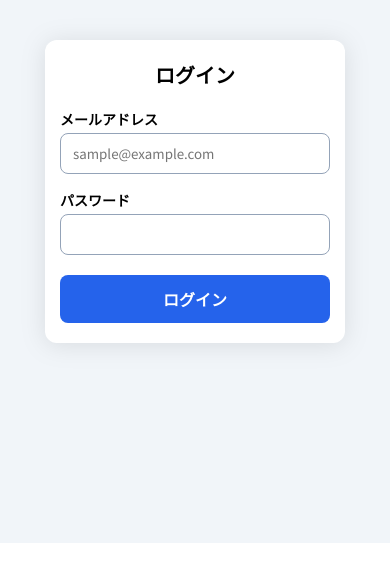
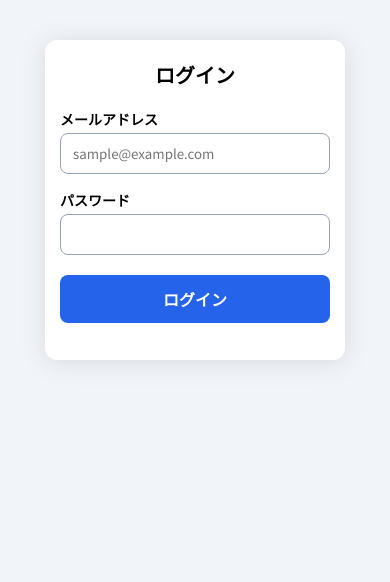
Before and after one commit to yk884/coding-test-app, a React (Create React App) app: page / in a window 390 px wide. Shown: the top 582 px of the page. Built offline with nearby package versions, Linux system fonts and the light colour scheme.

Commit message:
fix Login.scss

```diff
--- a/src/App.scss
+++ b/src/App.scss
@@ -1,7 +1,6 @@
-@import url('https://fonts.googleapis.com/css2?family=Noto+Sans+JP:wght@400;700;900&display=swap');
+@import url("https://fonts.googleapis.com/css2?family=Noto+Sans+JP:wght@400;700;900&display=swap");
 
-
-*{
+* {
   margin: 0;
   padding: 0;
   font-family: "Noto Sans JP", sans-serif;
--- a/src/components/Login.scss
+++ b/src/components/Login.scss
@@ -7,12 +7,13 @@
   padding-bottom: 200px;
   display: flex;
   justify-content: center;
+  min-height: 100vh;
 }
-
 .loginForm {
   background-color: #fff;
   padding: 40px 80px;
   width: 480px;
+  height: 410px;
   display: flex;
   flex-direction: column;
   border-radius: 12px;
@@ -68,6 +69,7 @@
   .loginForm {
     width: 300px;
     padding: 20px 15px;
+    height: 320px;
     .inputTitle {
       margin-bottom: 4px;
     }
```
